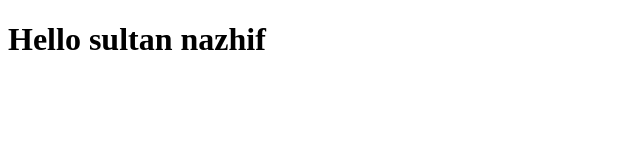
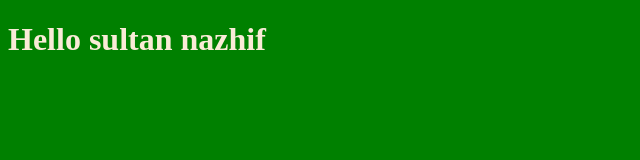
Before and after one commit to iqba0/informatika-xii10, a plain HTML site: page index.html in a window 1280 px wide. Shown: the whole page, without its empty margins (0-640 px from the left). Drawn offline with Linux system fonts and the light colour scheme.

Commit message:
ganti warna bg sama font

```diff
--- a/index.html
+++ b/index.html
@@ -4,6 +4,12 @@
     <meta charset="UTF-8">
     <meta name="viewport" content="width=device-width, initial-scale=1.0">
     <title>Document</title>
+    <style>
+        body{
+            background-color: green;
+            color: antiquewhite;
+        }
+    </style>
 </head>
 <body>
     <h1>Hello sultan nazhif</h1>
```
